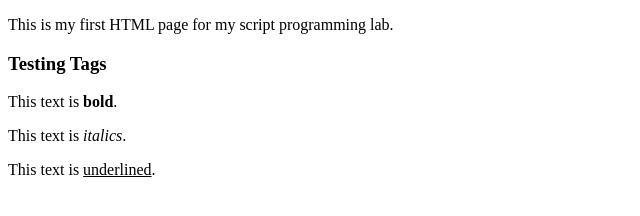
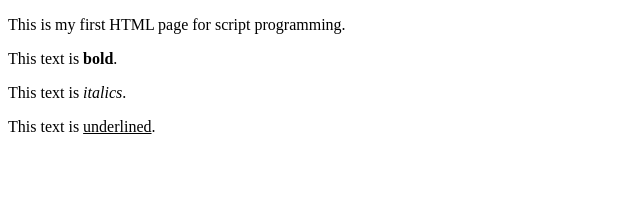
Before and after one commit to SKIMO-09/SKIMO-09.github.io, a plain HTML site: page index.html in a window 1280 px wide. Shown: the whole page, without its empty margins (0-640 px from the left). Drawn offline with Linux system fonts and the light colour scheme.

Commit message:
Add files via upload

```diff
--- a/index.html
+++ b/index.html
@@ -1,28 +1,20 @@
-<!-- Mohamed Ayyoub, EDIfu24-2 -->
 <!DOCTYPE html>
 <html>
 <head>
     <meta charset="UTF-8">
-
-    <title>Mohamed's Lab 1</title>
+    <title>My First Lab Work</title>
 </head>
 <body>
-
-    <p>This is my first HTML page for my script programming lab.</p>
-
-    <h3>Testing Tags</h3>
+    <p>This is my first HTML page for script programming.</p>
 
     <p>
         This text is <b>bold</b>.
     </p>
-
     <p>
         This text is <i>italics</i>.
     </p>
-
     <p>
         This text is <u>underlined</u>.
     </p>
-
 </body>
 </html>
```
